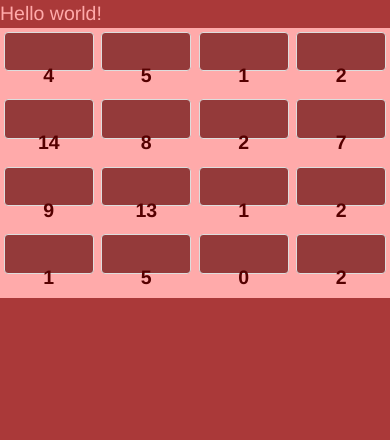
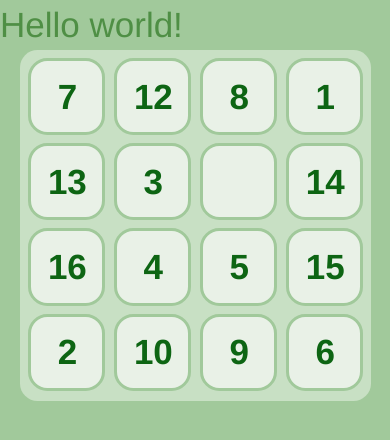
Before and after one commit to hristoatanasov/slidingpuzzle, a plain HTML site: page index.html in a window 390 px wide. Drawn offline with Linux system fonts and the light colour scheme.

Commit message:
changed color sheme; responsive design; random numbers generator

```diff
--- a/app/controllers/board.js
+++ b/app/controllers/board.js
@@ -1,3 +1,28 @@
 spApp.controller('BoardController', ['$scope', function($scope) {
-   $scope.numbers =  [[4, 5, 1, 2], [14, 8, 2, 7], [9, 13, 1, 2], [1, 5, 0, 2]];
+   $scope.numbers =  getRandomBoardNumbers();
+
+   function getRandomBoardNumbers() {
+      var randomBoardNumbers = [];
+
+      var allAvailableNumbers = [];
+      for (var i = 0; i < 16; i++) {
+         allAvailableNumbers.push(i + 1);
+      }
+
+      allAvailableNumbers[Math.floor(Math.random() * allAvailableNumbers.length)] = null;
+
+      while (allAvailableNumbers.length > 0) {
+         var rowNumbers = [];
+
+         while (rowNumbers.length < 4) {
+            var randIndex = Math.floor(Math.random() * allAvailableNumbers.length);
+            rowNumbers.push(allAvailableNumbers[randIndex]);
+            allAvailableNumbers.splice(randIndex, 1);
+         }
+
+         randomBoardNumbers.push(rowNumbers);
+      }
+
+      return randomBoardNumbers;
+   }
 }]);
--- a/content/css/main.css
+++ b/content/css/main.css
@@ -1,29 +1,50 @@
+/*color picker: http://paletton.com/ */
 body {
    font-family: Helvetica;
-   font-size: 5vw;
-   background-color: #AA3939;
-   color: #FFAAAA;
+   background-color: #A1C99B;
+   color: #4F8F45;
+}
+
+#board {
+   background-color: #C8E0C4;
+   -webkit-border-radius: 5%;
+   -moz-border-radius: 5%;
+   border-radius: 5%;
+}
+
+.board-row {
+   height: 22%;
+   margin-top: 2.5%;
 }
 
 .board-cell {
-   background-color: #FFAAAA;
-   color: #550000;
+   background-color: #E9F1E7;
+   color: #0D6513;
    font-size: 1em;
    font-weight: bold;
    text-align: center;
+   width: 22%;
+   height: 100%;
+   margin-left: 2.5%;
+   border: 0.1em solid #A1C99B;
+   -webkit-border-radius: 25%;
+   -moz-border-radius: 25%;
+   border-radius: 25%;
+   cursor: pointer;
 }
 
-.dummy {
-    margin-top: 100%;
+/**/
+/* http://thephuse.com/development/the-best-way-to-vertically-align-in-css/ */
+.board-cell:before, .board-cell-child   {
+   display: inline-block;
+   vertical-align: middle;
 }
 
-.thumbnail {
-    position: absolute;
-    top: 1vw;
-    bottom: 1vw;
-    left: 1vw;
-    right: 1vw;
-    text-align:center;
-    padding-top:calc(50% - 5vw);
-    background-color: #943A3A;
+.board-cell:before {
+   content: '';
+   display: inline-block;
+   width: 0;
+   height: 100%;
+   vertical-align: middle;
+   margin-left: -0.25em;
 }
--- /dev/null
+++ b/content/js/dom.js
@@ -0,0 +1,31 @@
+$(document).ready(function(){
+   $(window).resize(function(){
+       setBoardSize();
+   });
+
+   setBoardSize();
+});
+
+function setBoardSize(){
+   var $ww = $(window).width();
+   var $wh = $(window).height();
+
+   var $squareside = 0;
+
+   if ($ww > $wh) {
+      $squareside = $wh * 0.9;
+   } else {
+      $squareside = $ww * 0.9;
+   }
+
+   $('#board').css({
+      height: $squareside,
+      width: $squareside
+   });
+
+   var $fontsize = Math.round($squareside / 10);
+
+   $(document.body).css({
+      fontSize: $fontsize + "px"
+   });
+}
--- a/index.html
+++ b/index.html
@@ -3,7 +3,7 @@
    <head>
       <meta charset="utf-8">
       <meta http-equiv="X-UA-Compatible" content="IE=edge">
-      <meta name="viewport" content="width=device-width, initial-scale=1">
+
 
       <title>Sliding Puzzle</title>
 
@@ -21,11 +21,10 @@
       Hello world!
 
       <div ng-controller="BoardController">
-         <div class="container">
-            <div class="row" ng-repeat="r in numbers">
+         <div class="container" id="board">
+            <div class="row board-row" ng-repeat="r in numbers">
                <div class="col-xs-3 board-cell" ng-repeat="c in r">
-                  <div class="dummy"></div>
-                  <span class="thumbnail">{{c}}</span>
+                  <div class="board-cell-child" ng-bind="c"></div>
                </div>
             </div>
          </div>
@@ -35,6 +34,8 @@
       <script src="lib/bootstrap/dist/js/bootstrap.min.js"></script>
       <script src="lib/angularjs/angular.min.js"></script>
 
+      <script src="content/js/dom.js"></script>
+
       <script src="app/app.js"></script>
       <script src="app/controllers/board.js"></script>
    </body>
```
